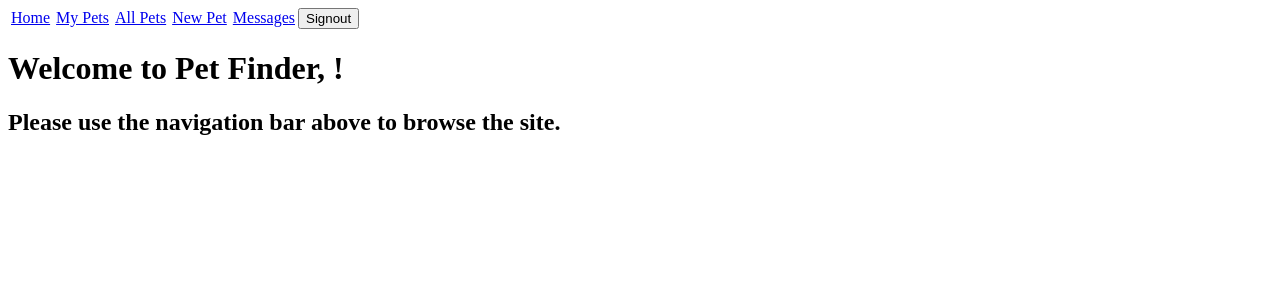
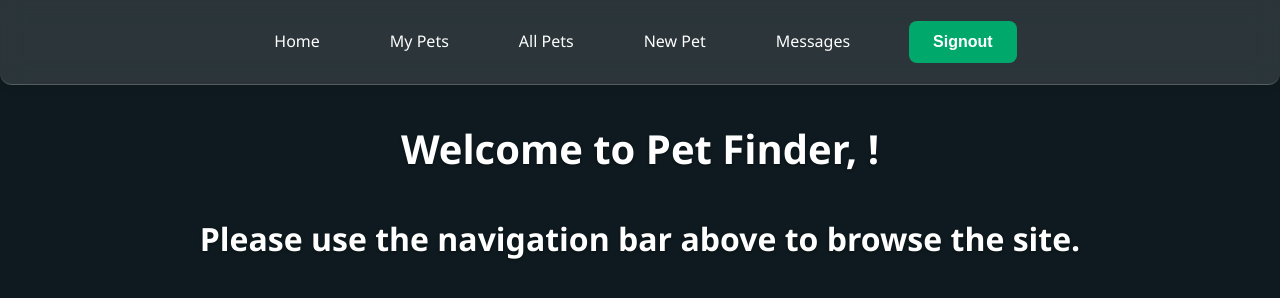
Before and after one commit to Jonathan-MacDuff/Pet-Finder-V2, a React app in the folder client/: page / in a window 1280 px wide. Built offline with nearby package versions, Linux system fonts and the light colour scheme; no server answers.

Commit message:
added universal css

```diff
--- a/client/src/index.css
+++ b/client/src/index.css
@@ -4,3 +4,137 @@
   --link: #61dafb;
   --text: hsla(0, 0%, 100%, 0.88);
 }
+
+/* Global Styles */
+body {
+  margin: 0;
+  padding: 0;
+  font-family: 'Segoe UI', 'Helvetica Neue', sans-serif;
+  background-color: #0e1a1f;
+  background-size: cover;
+  background-position: center;
+  background-attachment: fixed;
+  color: #ffffff;
+  line-height: 1.6;
+}
+
+/* Headings */
+h1, h2, h3 {
+  color: #ffffff;
+  text-align: center;
+  margin-top: 2rem;
+  text-shadow: 0 1px 3px rgba(0, 0, 0, 0.4);
+}
+
+h1 { font-size: 2.5rem; }
+h2 { font-size: 2rem; }
+h3 { font-size: 1.5rem; }
+
+/* Paragraphs */
+p {
+  font-size: 1.1rem;
+  color: #f5f5f5;
+  max-width: 800px;
+  margin: 1rem auto;
+  padding: 0 1rem;
+}
+
+/* Links */
+a {
+  color: #ffccaa;
+  text-decoration: none;
+  transition: color 0.2s ease;
+}
+
+a:hover {
+  color: #ffe3c9;
+}
+
+/* Navigation Bar */
+nav {
+  background-color: rgba(255, 255, 255, 0.12);
+  backdrop-filter: blur(12px);
+  padding: 0.75rem 2rem;
+  border-bottom: 1px solid rgba(255, 255, 255, 0.2);
+  display: flex;
+  justify-content: center;
+  align-items: center;
+  gap: 2rem;
+  box-shadow: 0 4px 10px rgba(0,0,0,0.05);
+  border-radius: 0 0 12px 12px;
+  height: 60px;
+}
+
+nav a {
+  display: flex;
+  align-items: center;
+  justify-content: center;
+  font-weight: 500;
+  padding: 0.5rem 1rem;
+  border-radius: 8px;
+  color: #ffffff;
+  height: 100%;
+  transition: background-color 0.2s ease;
+}
+
+nav a:hover,
+nav a.active {
+  background-color: #00a86b;
+  color: #fff;
+}
+
+/* Universal Container / Glass Cards */
+.container,
+section,
+article,
+form,
+.card {
+  background-color: rgba(255, 255, 255, 0.12);
+  backdrop-filter: blur(14px);
+  border-radius: 12px;
+  box-shadow: 0 4px 30px rgba(0, 0, 0, 0.2);
+  padding: 2rem;
+  margin: 2rem auto;
+  width: 90%;
+  max-width: 900px;
+}
+
+/* Buttons */
+button {
+  padding: 0.75rem 1.5rem;
+  font-size: 1rem;
+  font-weight: 600;
+  color: #fff;
+  background-color: #00a86b;
+  border: none;
+  border-radius: 8px;
+  cursor: pointer;
+  transition: background-color 0.2s ease;
+  backdrop-filter: blur(4px);
+  margin: 1rem 0.5rem;
+}
+
+button:hover {
+  background-color: #007e50;
+}
+
+/* Forms */
+input, textarea, select {
+  width: 100%;
+  padding: 0.75rem;
+  margin-top: 0.5rem;
+  border-radius: 6px;
+  border: 1px solid #ccc;
+  font-size: 1rem;
+  font-family: inherit;
+  background-color: #ffffff;
+  color: #000;
+}
+
+input:focus,
+textarea:focus,
+select:focus {
+  outline: none;
+  border-color: #00a86b;
+  box-shadow: 0 0 0 2px rgba(0, 168, 107, 0.3);
+}
```
